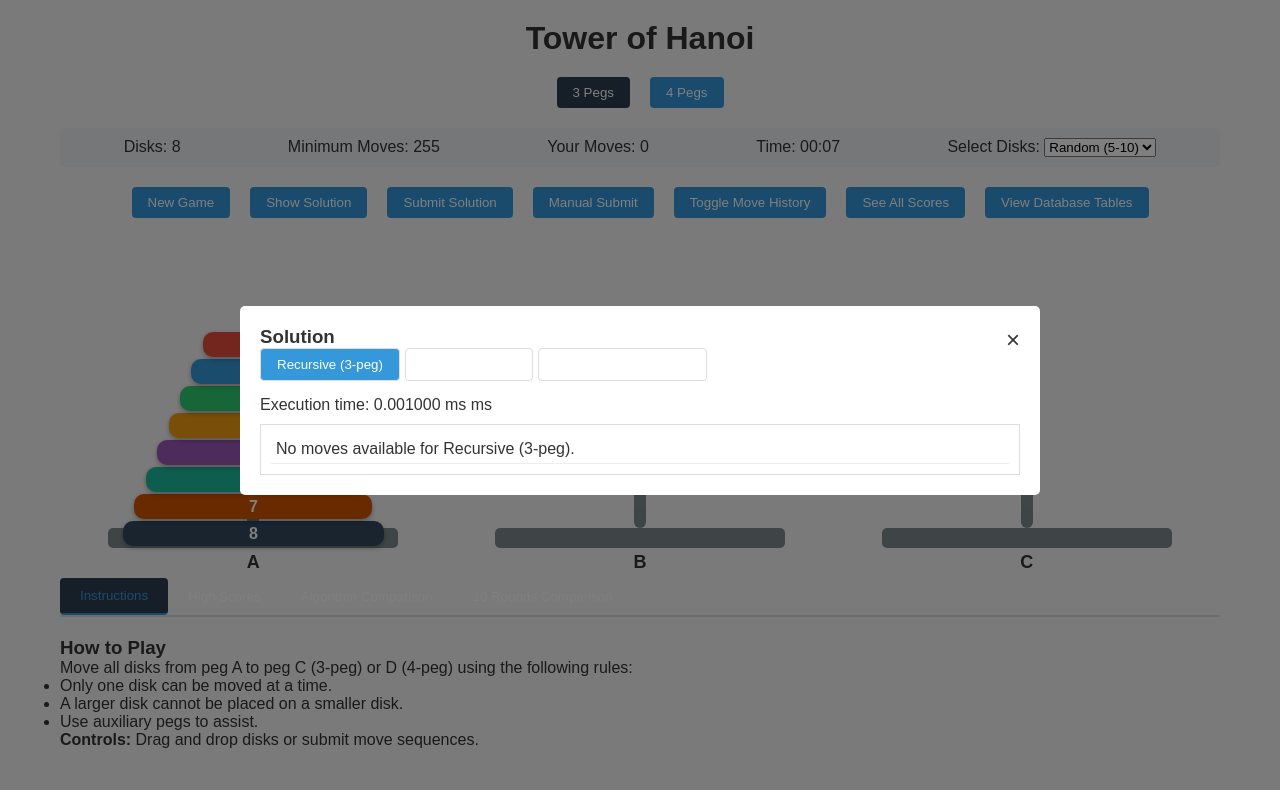
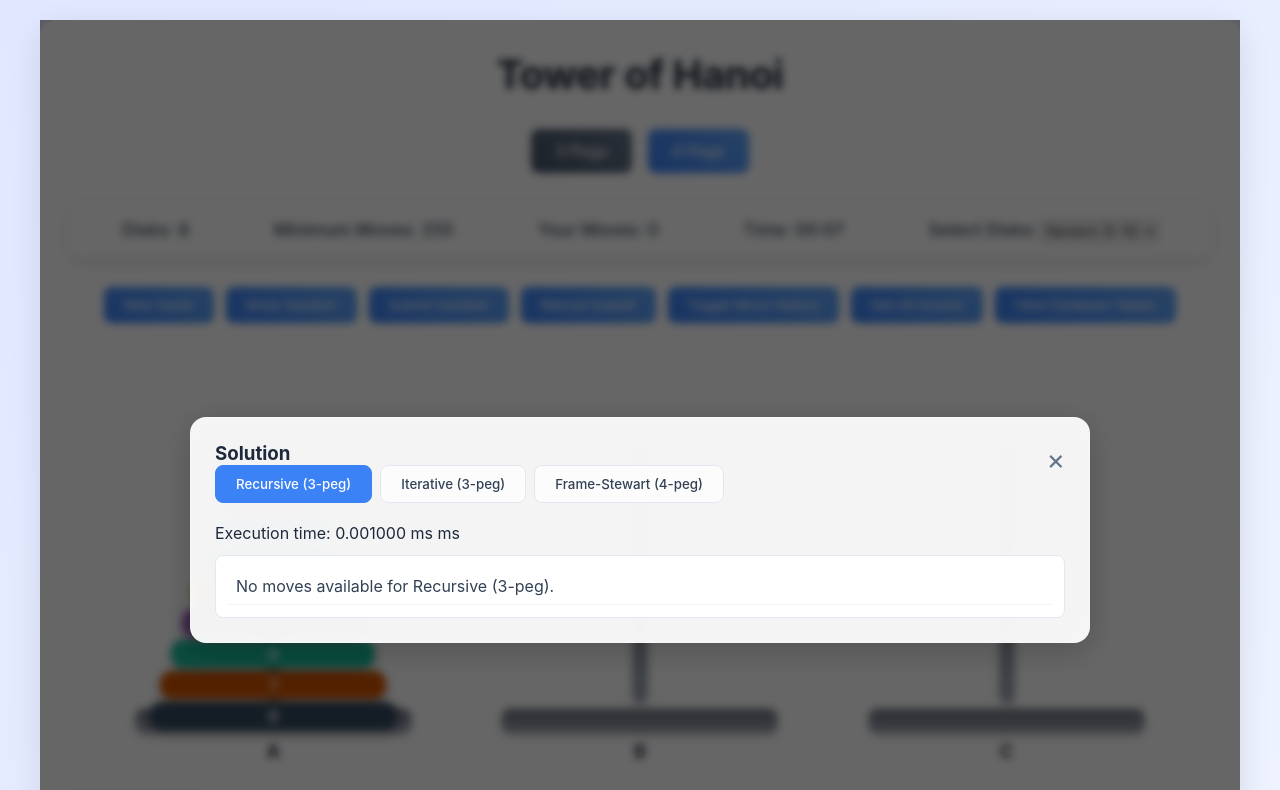
Before and after one commit to udithsandaruwan2/PDSA2-Coursework-Final, a plain HTML site: page frontend/tower_of_hanoi.html in a window 1280 px wide. Both pictures are taken after a click on the button "Show Solution". Shown: the top 790 px of the page. Drawn offline with nearby package versions, Linux system fonts and the light colour scheme; no server answers.

Commit message:
Update UI

```diff
--- a/frontend/static/tower_of_hanoi.css
+++ b/frontend/static/tower_of_hanoi.css
@@ -2,73 +2,106 @@
     box-sizing: border-box;
     margin: 0;
     padding: 0;
-    font-family: Arial, sans-serif;
+    font-family: 'Inter', -apple-system, BlinkMacSystemFont, 'Segoe UI', Roboto, sans-serif;
 }
 
 body {
-    background-color: #f5f5f5;
-    color: #333;
+    background: linear-gradient(135deg, #e0e7ff 0%, #f0f4ff 100%);
+    color: #1e293b;
+    min-height: 100vh;
 }
 
 .container {
     max-width: 1200px;
     margin: 0 auto;
-    padding: 20px;
+    padding: 30px;
+    background: rgba(255, 255, 255, 0.95);
+    border-radius: 16px;
+    box-shadow: 0 8px 32px rgba(0, 0, 0, 0.1);
+    backdrop-filter: blur(4px);
+    margin-top: 20px;
+    margin-bottom: 20px;
 }
 
 h1 {
     text-align: center;
-    margin-bottom: 20px;
+    margin-bottom: 30px;
+    font-size: 2.5rem;
+    font-weight: 700;
+    color: #1e293b;
+    letter-spacing: -0.5px;
 }
 
 button {
-    padding: 8px 16px;
-    background-color: #3498db;
-    color: white;
+    padding: 10px 20px;
+    background: linear-gradient(45deg, #3b82f6, #60a5fa);
+    color: #fff;
     border: none;
-    border-radius: 4px;
+    border-radius: 8px;
     cursor: pointer;
+    font-weight: 500;
+    transition: transform 0.2s, box-shadow 0.2s, background 0.3s;
 }
 
 button:hover {
-    background-color: #2980b9;
+    background: linear-gradient(45deg, #2563eb, #3b82f6);
+    transform: translateY(-2px);
+    box-shadow: 0 4px 12px rgba(0, 0, 0, 0.15);
 }
 
 button.active {
-    background-color: #2c3e50;
+    background: linear-gradient(45deg, #475569, #64748b);
+    transform: translateY(0);
+    box-shadow: none;
 }
 
 .game-modes {
     display: flex;
     justify-content: center;
     margin: 20px 0;
+    gap: 16px;
 }
 
 .game-modes button {
-    margin: 0 10px;
+    margin: 0;
+    padding: 12px 24px;
+    font-size: 1rem;
 }
 
 .game-info {
     display: flex;
     justify-content: space-around;
-    margin: 20px 0;
-    background-color: #ecf0f1;
-    padding: 10px;
-    border-radius: 5px;
+    margin: 30px 0;
+    background: rgba(255, 255, 255, 0.9);
+    padding: 16px;
+    border-radius: 12px;
+    box-shadow: 0 4px 16px rgba(0, 0, 0, 0.1);
+    backdrop-filter: blur(8px);
+    flex-wrap: wrap;
+    gap: 12px;
+}
+
+.game-info div {
+    font-size: 1.1rem;
+    color: #334155;
+    font-weight: 500;
 }
 
 .controls {
     display: flex;
     justify-content: center;
-    margin: 20px 0;
+    margin: 30px 0;
+    gap: 12px;
+    flex-wrap: wrap;
 }
 
 .controls button {
-    margin: 0 10px;
+    margin: 0;
+    padding: 10px 20px;
 }
 
 .game-area {
-    margin: 30px 0;
+    margin: 40px 0;
     display: flex;
     flex-direction: column;
     align-items: center;
@@ -78,8 +111,11 @@ button.active {
     display: flex;
     justify-content: space-around;
     width: 100%;
-    min-height: 300px;
+    min-height: 350px;
     position: relative;
+    padding: 20px;
+    background: rgba(255, 255, 255, 0.2);
+    border-radius: 12px;
 }
 
 .tower {
@@ -88,80 +124,104 @@ button.active {
     align-items: center;
     justify-content: flex-end;
     width: 25%;
-    height: 300px;
+    height: 350px;
     position: relative;
+    transition: background 0.3s;
+}
+
+.tower:hover {
+    background: rgba(255, 255, 255, 0.1);
 }
 
 .peg {
-    width: 12px;
-    height: 220px;
-    background-color: #7f8c8d;
-    border-radius: 6px;
+    width: 14px;
+    height: 260px;
+    background: linear-gradient(#6b7280, #9ca3af);
+    border-radius: 8px;
     position: absolute;
-    bottom: 20px;
+    bottom: 30px;
     z-index: 1;
+    box-shadow: 0 2px 8px rgba(0, 0, 0, 0.2);
 }
 
 .base {
     width: 100%;
-    height: 20px;
-    background-color: #7f8c8d;
-    border-radius: 5px;
+    height: 24px;
+    background: linear-gradient(#6b7280, #9ca3af);
+    border-radius: 8px;
     position: absolute;
     bottom: 0;
+    box-shadow: 0 2px 8px rgba(0, 0, 0, 0.2);
 }
 
 .tower-label {
     position: absolute;
-    bottom: -25px;
-    font-weight: bold;
-    font-size: 18px;
+    bottom: -30px;
+    font-weight: 600;
+    font-size: 1.2rem;
+    color: #1e293b;
 }
 
 .disk {
-    height: 25px;
-    min-width: 40px;
-    border-radius: 10px;
-    margin-bottom: 2px;
+    height: 28px;
+    min-width: 50px;
+    border-radius: 12px;
+    margin-bottom: 3px;
     cursor: grab;
     text-align: center;
-    color: white;
-    font-weight: bold;
-    line-height: 25px;
+    color: #fff;
+    font-weight: 600;
+    line-height: 28px;
     z-index: 2;
-    box-shadow: 0 2px 5px rgba(0, 0, 0, 0.3);
-    transition: transform 0.2s;
+    box-shadow: 0 4px 12px rgba(0, 0, 0, 0.2);
+    transition: transform 0.2s, box-shadow 0.2s;
 }
 
 .disk.dragging {
     cursor: grabbing;
-    transform: scale(1.05);
+    transform: scale(1.1);
+    box-shadow: 0 8px 24px rgba(0, 0, 0, 0.3);
 }
 
 .tabbed-content {
-    margin-top: 30px;
+    margin-top: 40px;
 }
 
 .tabs {
     display: flex;
-    border-bottom: 2px solid #ddd;
+    border-bottom: 2px solid #e2e8f0;
+    background: rgba(255, 255, 255, 0.9);
+    border-radius: 8px;
+    overflow: hidden;
 }
 
 .tab {
-    padding: 10px 20px;
+    padding: 12px 24px;
     cursor: pointer;
     border: none;
     background: none;
+    font-size: 1rem;
+    font-weight: 500;
+    color: #64748b;
+    transition: color 0.2s, background 0.2s;
+}
+
+.tab:hover {
+    background: rgba(0, 0, 0, 0.05);
 }
 
 .tab.active {
-    border-bottom: 2px solid #3498db;
-    color: #3498db;
+    border-bottom: none;
+    color: #3b82f6;
+    background: rgba(59, 130, 246, 0.1);
 }
 
 .tab-content {
     display: none;
-    padding: 20px 0;
+    padding: 24px;
+    background: rgba(255, 255, 255, 0.95);
+    border-radius: 12px;
+    box-shadow: 0 4px 16px rgba(0, 0, 0, 0.1);
 }
 
 .tab-content.active {
@@ -172,16 +232,25 @@ table {
     width: 100%;
     border-collapse: collapse;
     margin-top: 20px;
+    background: #fff;
+    border-radius: 8px;
+    overflow: hidden;
 }
 
 table th, table td {
-    padding: 10px;
+    padding: 12px;
     text-align: center;
-    border-bottom: 1px solid #ddd;
+    border-bottom: 1px solid #e2e8f0;
 }
 
 table th {
-    background-color: #f2f2f2;
+    background: #f8fafc;
+    color: #1e293b;
+    font-weight: 600;
+}
+
+table td {
+    color: #334155;
 }
 
 .modal {
@@ -191,8 +260,9 @@ table th {
     left: 0;
     width: 100%;
     height: 100%;
-    background-color: rgba(0, 0, 0, 0.5);
-    z-index: 100;
+    background: rgba(0, 0, 0, 0.6);
+    z-index: 1000;
+    backdrop-filter: blur(4px);
 }
 
 .modal.show {
@@ -202,37 +272,61 @@ table th {
 }
 
 .modal-content {
-    background-color: white;
-    padding: 20px;
-    border-radius: 5px;
-    max-width: 800px;
+    background: rgba(255, 255, 255, 0.95);
+    padding: 24px;
+    border-radius: 16px;
+    max-width: 900px;
     width: 90%;
-    max-height: 80vh;
+    max-height: 85vh;
     overflow-y: auto;
+    box-shadow: 0 8px 32px rgba(0, 0, 0, 0.2);
+    backdrop-filter: blur(10px);
+    border: 1px solid rgba(255, 255, 255, 0.2);
+    transform: scale(0.9);
+    transition: transform 0.3s ease;
+}
+
+.modal.show .modal-content {
+    transform: scale(1);
 }
 
 .close {
     float: right;
-    font-size: 24px;
+    font-size: 28px;
     cursor: pointer;
+    color: #64748b;
+    transition: color 0.2s;
+}
+
+.close:hover {
+    color: #1e293b;
 }
 
 .solution-tabs {
     display: flex;
-    margin-bottom: 15px;
+    margin-bottom: 20px;
+    gap: 8px;
 }
 
 .solution-tab {
-    padding: 8px 16px;
+    padding: 10px 20px;
     cursor: pointer;
-    background: none;
-    border: 1px solid #ddd;
-    margin-right: 5px;
+    background: rgba(255, 255, 255, 0.8);
+    border: 1px solid #e2e8f0;
+    border-radius: 8px;
+    font-weight: 500;
+    color: #334155;
+    transition: background 0.2s, color 0.2s;
+}
+
+.solution-tab:hover {
+    background: rgba(255, 255, 255, 1);
 }
 
 .solution-tab.active {
-    background-color: #3498db;
-    color: white;
+    background: #3b82f6;
+    color: #fff;
+    border-color: #3b82f6;
 }
 
 .solution-panel {
@@ -244,37 +338,53 @@ table th {
 }
 
 .moves-list {
-    margin-top: 10px;
-    max-height: 300px;
+    margin-top: 12px;
+    max-height: 350px;
     overflow-y: auto;
-    border: 1px solid #ddd;
-    padding: 10px;
+    border: 1px solid #e2e8f0;
+    padding: 12px;
+    border-radius: 8px;
+    background: #fff;
 }
 
 .move-item {
-    padding: 5px;
-    border-bottom: 1px solid #eee;
+    padding: 8px;
+    border-bottom: 1px solid #f1f5f9;
+    color: #334155;
 }
 
 .player-input-panel {
-    background-color: #ecf0f1;
-    padding: 20px;
-    border-radius: 5px;
-    margin: 20px 0;
+    background: rgba(255, 255, 255, 0.95);
+    padding: 24px;
+    border-radius: 12px;
+    margin: 30px 0;
     text-align: center;
+    box-shadow: 0 4px 16px rgba(0, 0, 0, 0.1);
+    backdrop-filter: blur(8px);
 }
 
 .player-input-panel input {
-    padding: 8px;
-    width: 200px;
-    margin: 10px 0;
+    padding: 10px;
+    width: 250px;
+    margin: 12px 0;
+    border: 1px solid #e2e8f0;
+    border-radius: 8px;
+    font-size: 1rem;
+    transition: border-color 0.2s;
+}
+
+.player-input-panel input:focus {
+    border-color: #3b82f6;
+    outline: none;
 }
 
 .move-history-panel {
-    background-color: #ecf0f1;
-    padding: 20px;
-    border-radius: 5px;
-    margin: 20px 0;
+    background: rgba(255, 255, 255, 0.95);
+    padding: 24px;
+    border-radius: 12px;
+    margin: 30px 0;
+    box-shadow: 0 4px 16px rgba(0, 0, 0, 0.1);
+    backdrop-filter: blur(8px);
 }
 
 .hidden {
@@ -283,15 +393,15 @@ table th {
 
 @keyframes diskMove {
     0% { transform: translateY(0); }
-    50% { transform: translateY(-50px); }
+    50% { transform: translateY(-60px); }
     100% { transform: translateY(0); }
 }
 
 .animate-move {
-    animation: diskMove 0.5s ease;
+    animation: diskMove 0.6s ease;
 }
 
-/* New styles for manual-submit-modal */
+/* Preserve original styles for manual-submit-modal */
 #manual-submit-modal .modal-content {
     max-width: 700px;
     padding: 30px;
@@ -395,27 +505,85 @@ table th {
 }
 
 @media (max-width: 768px) {
+    .container {
+        padding: 20px;
+        margin: 10px;
+    }
+
+    h1 {
+        font-size: 2rem;
+    }
+
     .tower {
         width: 30%;
     }
+
     #four-peg-towers .tower {
         width: 22%;
     }
+
     .game-info {
         flex-direction: column;
         align-items: center;
+        gap: 16px;
     }
+
     .controls {
         flex-direction: column;
+        gap: 8px;
     }
+
     .controls button {
-        margin: 5px 0;
+        margin: 0;
+        width: 100%;
+        max-width: 200px;
     }
+
+    .game-modes button {
+        padding: 10px 16px;
+    }
+
+    .modal-content {
+        width: 95%;
+        padding: 20px;
+    }
+
+    /* Preserve original media query styles for manual-submit-modal */
     #manual-submit-modal .modal-content {
         padding: 20px;
         max-width: 90%;
     }
+
     #move-sequence {
         height: 300px;
     }
 }
+
+@media (max-width: 480px) {
+    .tower {
+        width: 33%;
+    }
+
+    #four-peg-towers .tower {
+        width: 25%;
+    }
+
+    .peg {
+        width: 10px;
+        height: 200px;
+    }
+
+    .disk {
+        height: 24px;
+        line-height: 24px;
+    }
+
+    .tabs {
+        flex-direction: column;
+    }
+
+    .tab {
+        padding: 10px;
+        text-align: center;
+    }
+}
```
Also changed, not shown: 1 other file.
